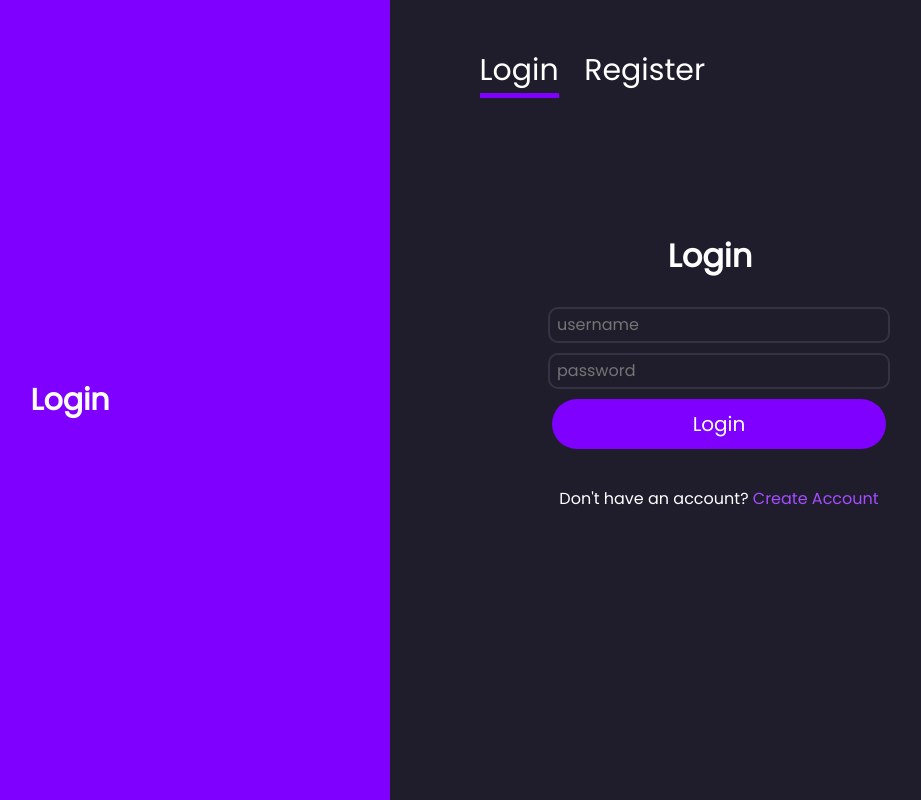
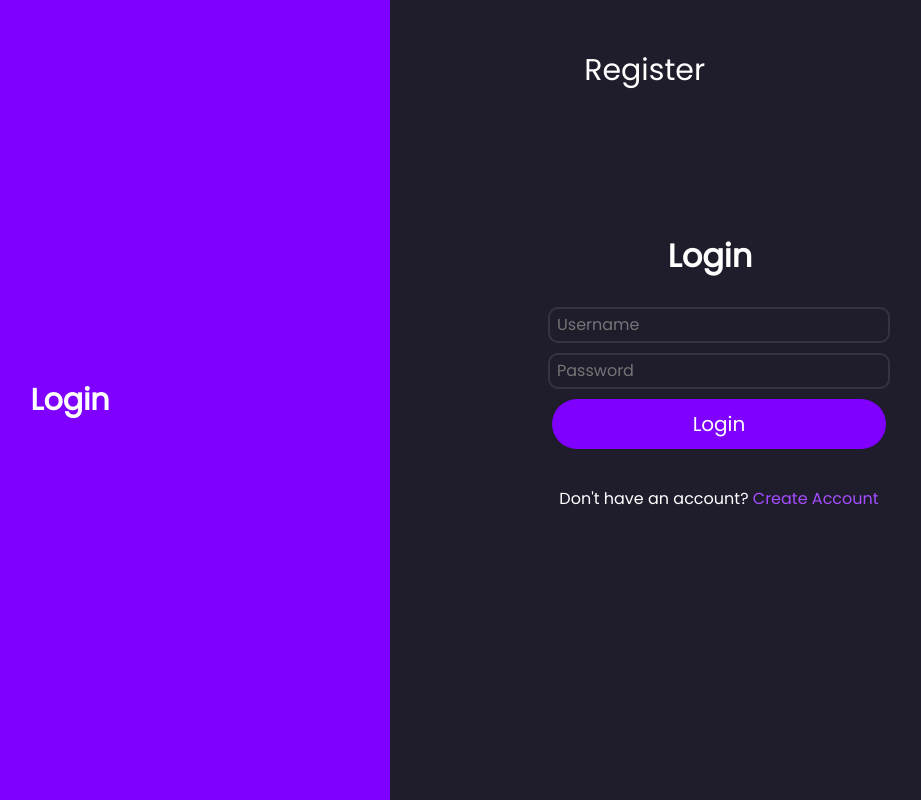
Before and after one commit to tylergeorges/socialmedia-fullstack, a React (Create React App) app: page /login in a window 1280 px wide. Shown: the whole page, without its empty margins (250-1171 px from the left). Built offline with nearby package versions, Linux system fonts and the light colour scheme; no server answers.

Commit message:
updatedui

```diff
--- a/src/App.css
+++ b/src/App.css
@@ -177,9 +177,10 @@
   /* border-bottom: 5px solid var(---button-color); */
 }
 .slideBottom{
+  opacity: 0%;
   border-bottom: 5px solid var(---button-color);
+}
 
-}
 
 /* .arrow-down-login {
   position: absolute;
@@ -230,6 +231,7 @@
   transition: 300ms ease;
   transform: translateY(0px);
 }
+
 .delivWelPageLogin{
 position: absolute;
 color: grey;
--- a/src/pages/Login.js
+++ b/src/pages/Login.js
@@ -3,6 +3,8 @@
 import { connect } from "react-redux"
 import { useEffect, useState } from "react"
 import { useHistory } from "react-router-dom";
+import { FontAwesomeIcon } from '@fortawesome/react-fontawesome'
+import { faUser } from '@fortawesome/free-solid-svg-icons'
 const mapStateToProps = (state) => ({
     users: state.users,
     currentuser: state.currentuser
@@ -64,12 +66,14 @@
                     <h1 id="formHeader">Login</h1>
                 </div>
                 <nav className="welcomelinks">
-                    <input type='text' placeholder="username" onChange={handleInput} id="username" />
-                    <input type='text' placeholder="password" onChange={handleInput} id="password" />
+
+
+                    <input type='text' placeholder="Username" onChange={handleInput} id="username"/>
+
+                    <input type='text' placeholder="Password" onChange={handleInput} id="password" />
                     <button type="submit" className="formSubmit" onClick={handleSubmit} >Login</button>
                     <br />
                     <div>
-                        {/* <p>Don't have an account? <Link to="register" id="reglink">Register</Link></p> */}
                         <br />
                     </div>
 
--- a/src/pages/Register.js
+++ b/src/pages/Register.js
@@ -78,8 +78,8 @@
                 <h1 id="formHeader">Register</h1>
             </div>
                 <nav className="welcomelinks">
-                <input type='text' placeholder="username" onChange={handleUser} id="username" />
-                <input type='text' placeholder="password" onChange={handlePass} id="password" />
+                <input type='text' placeholder="Username" onChange={handleUser} id="username" />
+                <input type='text' placeholder="Password" onChange={handlePass} id="password" />
                     <button type="submit" className="formSubmit" onClick={handleSubmit} >Register</button>
                     <br />
                     <br />
```
